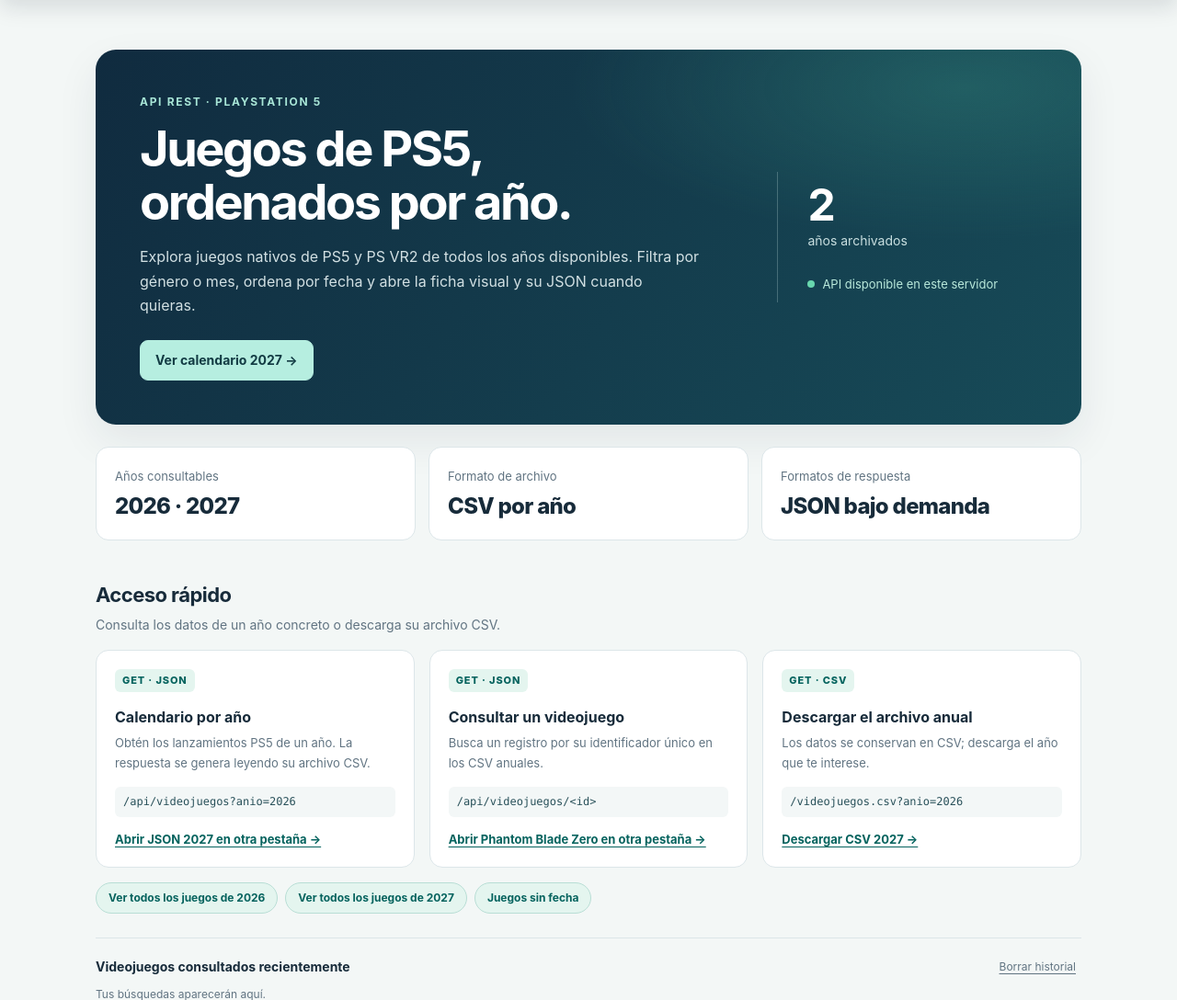
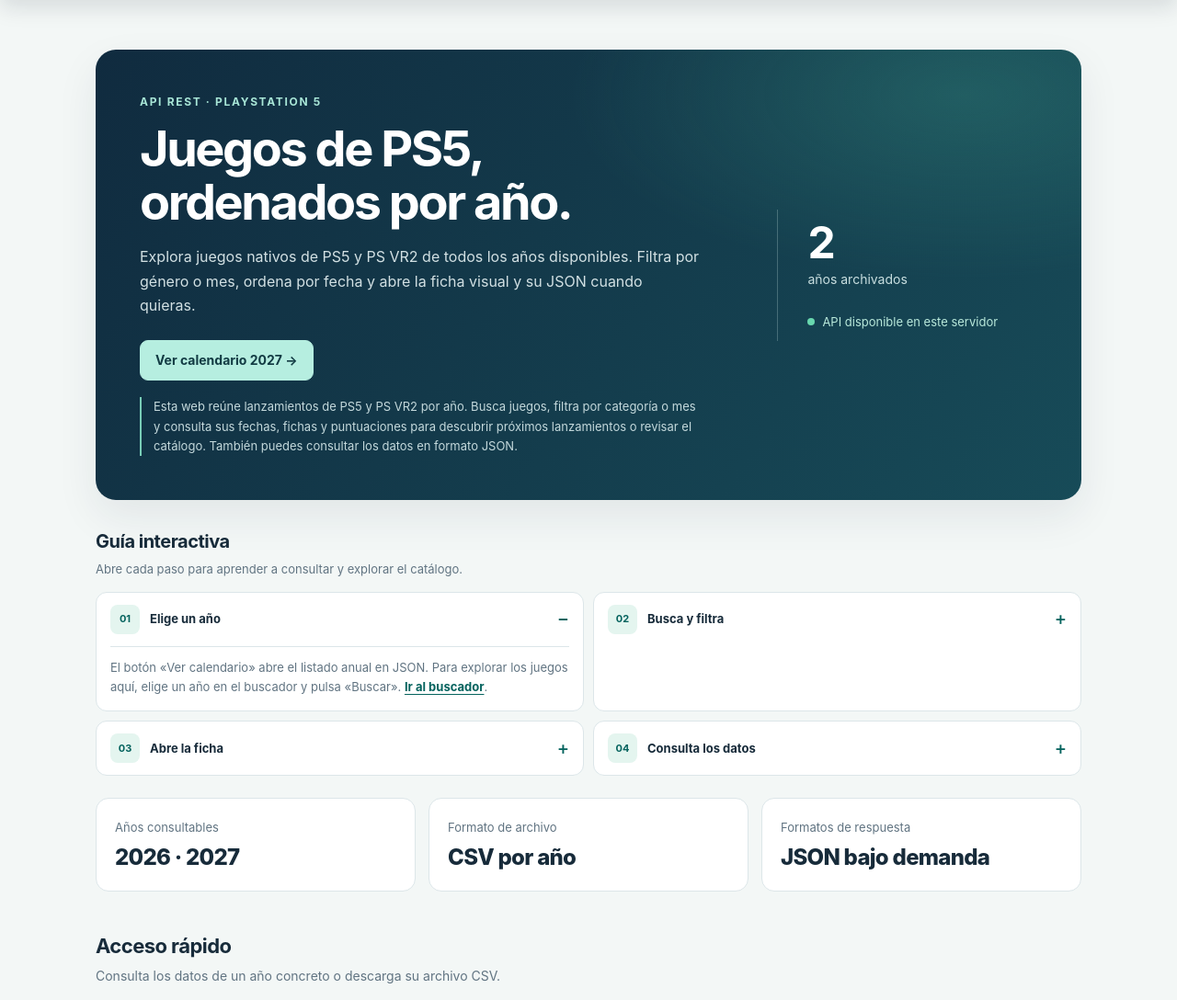
Before and after one commit to IgnacioEgea/clase_apis_python, a Flask app: page / in a window 1280 px wide. Shown: the part 69-1157 px from the top of the page at 92% size. Run offline with Flask 3, Linux system fonts and the light colour scheme.

Commit message:
nuevos cambios

```diff
--- a/ejercicios_api/api_videojuegos/templates/index.html
+++ b/ejercicios_api/api_videojuegos/templates/index.html
@@ -152,6 +152,7 @@
       h1 { font-size: clamp(34px, 5vw, 54px); letter-spacing: -.045em; line-height: 1.08; margin-bottom: 17px; }
       .hero-copy { color: #d2e0e3; font-size: 16px; margin-bottom: 25px; max-width: 610px; }
       .hero-copy, .panel > p, .endpoint p, .section-heading p { line-height: 1.65; }
+      .hero-explainer { border-left: 2px solid #78cdb7; color: #c4d9dc; font-size: 13px; line-height: 1.65; margin: 18px 0 0; max-width: 610px; padding-left: 13px; }
 
       .button {
         align-items: center;
@@ -186,6 +187,22 @@
       .section-heading { align-items: end; display: flex; justify-content: space-between; margin: 42px 0 16px; }
       .section-heading h2 { font-size: 22px; letter-spacing: -.025em; margin-bottom: 4px; }
       .section-heading p { color: var(--muted); font-size: 14px; margin-bottom: 0; }
+
+      .how-to { margin-top: 30px; }
+      .how-to-heading { margin-bottom: 14px; }
+      .how-to-heading h2 { font-size: 20px; letter-spacing: -.025em; margin-bottom: 4px; }
+      .how-to-heading p { color: var(--muted); font-size: 13px; margin-bottom: 0; }
+      .guide-steps { display: grid; gap: 10px; grid-template-columns: repeat(2, minmax(0, 1fr)); }
+      .guide-step { background: var(--paper); border: 1px solid var(--line); border-radius: 12px; }
+      .guide-step summary { align-items: center; color: var(--ink); cursor: pointer; display: flex; font-size: 13px; font-weight: 750; gap: 11px; list-style: none; min-height: 58px; padding: 12px 15px; }
+      .guide-step summary::-webkit-details-marker { display: none; }
+      .guide-step summary::after { color: var(--teal-dark); content: "+"; font-size: 20px; font-weight: 500; margin-left: auto; }
+      .guide-step[open] summary::after { content: "−"; }
+      .guide-step summary:focus-visible { border-radius: 12px; outline: 3px solid rgb(8 126 120 / 30%); outline-offset: 2px; }
+      .guide-number { align-items: center; background: var(--mint); border-radius: 8px; color: var(--teal-dark); display: inline-flex; flex: 0 0 32px; font-size: 11px; height: 32px; justify-content: center; }
+      .guide-step-content { border-top: 1px solid var(--line); color: var(--muted); font-size: 13px; line-height: 1.65; margin: 0 15px; padding: 12px 0 15px; }
+      .guide-step-content p { margin: 0; }
+      .guide-step-content a { color: var(--teal-dark); font-weight: 700; text-underline-offset: 3px; }
 
       .stats { display: grid; gap: 14px; grid-template-columns: repeat(3, 1fr); margin-top: 24px; }
       .stat, .panel, .endpoint {
@@ -346,6 +363,7 @@
       @media (max-width: 760px) {
         main { padding-top: 30px; }
         .hero { gap: 24px; grid-template-columns: 1fr; padding: 32px 26px; }
+        .guide-steps { grid-template-columns: 1fr; }
         .hero-aside { border-left: 0; border-top: 1px solid rgb(221 245 238 / 25%); padding: 20px 0 0; }
         .hero-aside strong { font-size: 38px; }
         .status { margin-top: 12px; }
@@ -461,6 +479,7 @@
       .theme-gamer .eyebrow { color: #b9ff38; }
       .theme-gamer h1 { text-transform: uppercase; }
       .theme-gamer .hero-copy { color: #c4c7da; }
+      .theme-gamer .hero-explainer { border-color: #b9ff38; color: #c4c7da; }
       .theme-gamer .hero-aside { border-color: #53416d; }
       .theme-gamer .hero-aside strong { color: #b9ff38; }
       .theme-gamer .hero-aside span, .theme-gamer .status { color: #c4c7da; }
@@ -480,6 +499,7 @@
       .theme-gamer .stat,
       .theme-gamer .panel,
       .theme-gamer .endpoint,
+      .theme-gamer .guide-step,
       .theme-gamer .game-detail {
         background: linear-gradient(145deg, #15182a, #101321);
         border-color: #292d44;
@@ -488,7 +508,14 @@
       .theme-gamer .stat { border-top: 2px solid #7960bc; }
       .theme-gamer .stat-value { color: #f1f2ff; }
       .theme-gamer .section-heading h2,
-      .theme-gamer .panel h2 { color: #f1f2ff; }
+      .theme-gamer .panel h2,
+      .theme-gamer .how-to-heading h2 { color: #f1f2ff; }
+      .theme-gamer .guide-step summary { color: #f1f2ff; }
+      .theme-gamer .guide-step summary::after,
+      .theme-gamer .guide-step-content a { color: #c5a6ff; }
+      .theme-gamer .guide-step summary:focus-visible { outline-color: rgb(185 255 56 / 45%); }
+      .theme-gamer .guide-number { background: #242b19; color: #c9ff6a; }
+      .theme-gamer .guide-step-content { border-color: #292d44; }
       .theme-gamer .method {
         background: #242b19;
         color: #c9ff6a;
@@ -605,11 +632,49 @@
           {% if anio_inicial %}
           <a class="button" href="{{ url_for('obtener_videojuegos', anio=anio_inicial) }}" target="_blank" rel="noopener">Ver calendario {{ anio_inicial }} <span aria-hidden="true">&nbsp;→</span></a>
           {% endif %}
+          <p class="hero-explainer">
+            Esta web reúne lanzamientos de PS5 y PS VR2 por año. Busca juegos, filtra por categoría o mes
+            y consulta sus fechas, fichas y puntuaciones para descubrir próximos lanzamientos o revisar el catálogo.
+            También puedes consultar los datos en formato JSON.
+          </p>
         </div>
         <div class="hero-aside">
           <strong>{{ anios|length }}</strong>
           <span>años archivados</span>
           <div class="status">API disponible en este servidor</div>
+        </div>
+      </section>
+
+      <section class="how-to" aria-labelledby="how-to-title">
+        <div class="how-to-heading">
+          <h2 id="how-to-title">Guía interactiva</h2>
+          <p>Abre cada paso para aprender a consultar y explorar el catálogo.</p>
+        </div>
+        <div class="guide-steps">
+          <details class="guide-step" open>
+            <summary><span class="guide-number">01</span>Elige un año</summary>
+            <div class="guide-step-content">
+              <p>El botón «Ver calendario» abre el listado anual en JSON. Para explorar los juegos aquí, elige un año en el buscador y pulsa «Buscar». <a href="#calendar-search-title">Ir al buscador</a>.</p>
+            </div>
+          </details>
+          <details class="guide-step">
+            <summary><span class="guide-number">02</span>Busca y filtra</summary>
+            <div class="guide-step-content">
+              <p>Escribe el nombre o parte del título. Despliega los filtros opcionales para limitar por categoría o mes y ordenar por fecha; después pulsa «Buscar».</p>
+            </div>
+          </details>
+          <details class="guide-step">
+            <summary><span class="guide-number">03</span>Abre la ficha</summary>
+            <div class="guide-step-content">
+              <p>Selecciona un resultado para ver desarrollador, fecha, categoría, plataforma y puntuaciones de las fuentes disponibles. <a href="#catalog-title">Ir a resultados</a>.</p>
+            </div>
+          </details>
+          <details class="guide-step">
+            <summary><span class="guide-number">04</span>Consulta los datos</summary>
+            <div class="guide-step-content">
+              <p>Tras una búsqueda o al seleccionar un juego, consulta su respuesta JSON en la página o ábrela en otra pestaña. También hay rutas para consultar y descargar datos. <a href="#json-title">Ir al JSON</a>.</p>
+            </div>
+          </details>
         </div>
       </section>
 
```
Also changed, not shown: ejercicios_api/api_videojuegos/tests/test_app.py (+6 -0 lines).
